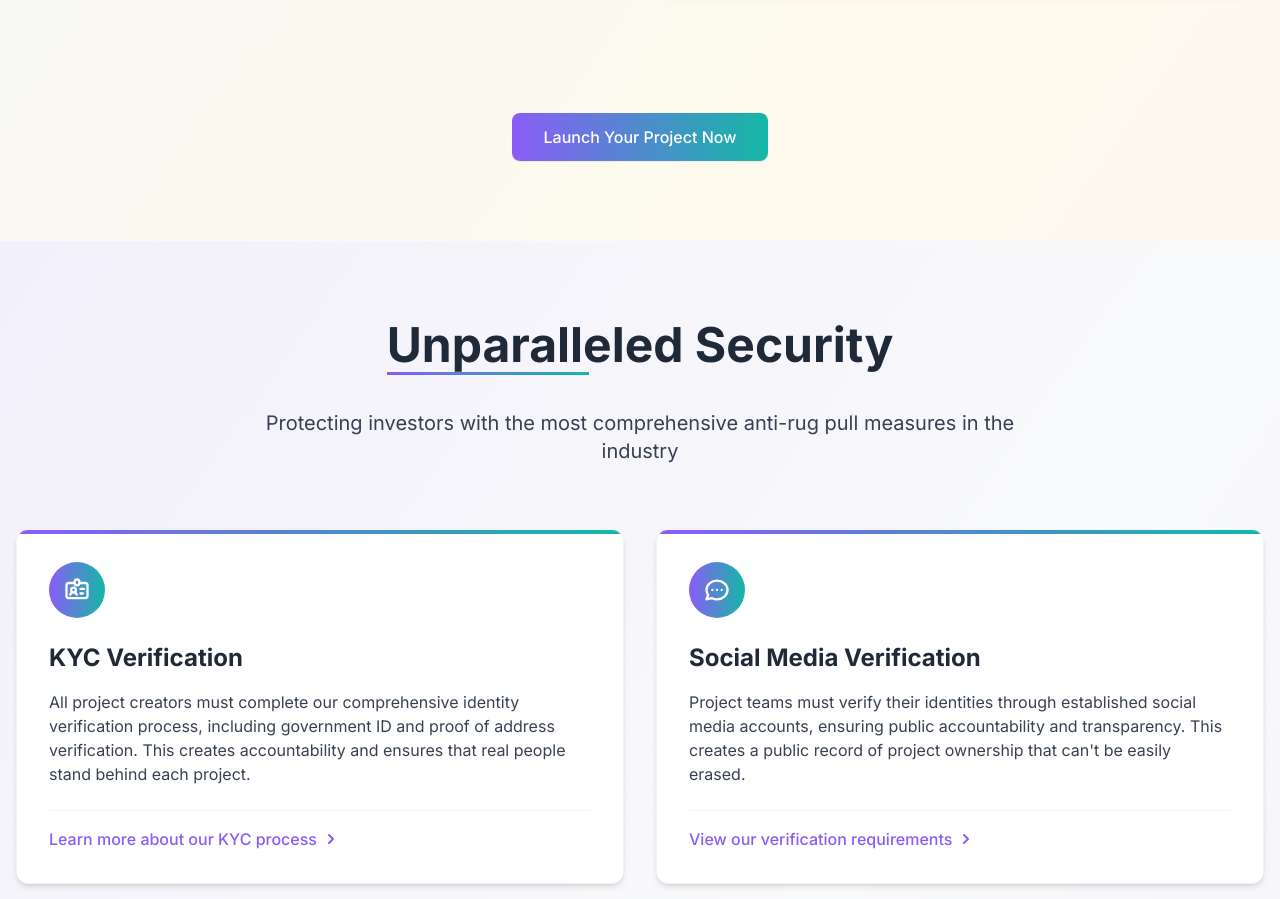
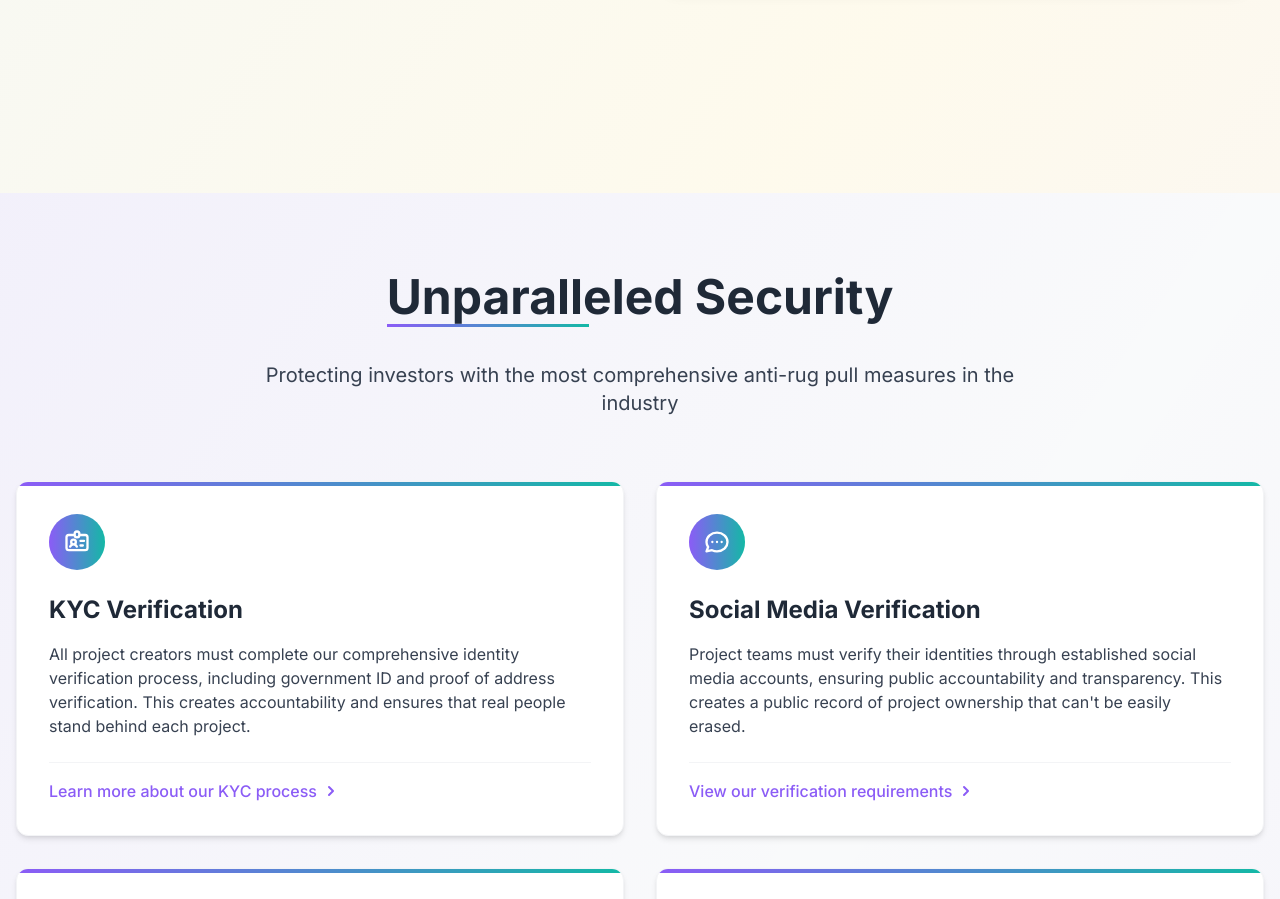
Before and after one commit to Gerjarlin/dmnd.labs, a React (Create React App) app: page / in a window 1280 px wide. Shown: the part 3009-3908 px from the top of the page. Built offline with nearby package versions, Linux system fonts and the light colour scheme.

Commit message:
Remove Launch Your Project button from HowItWorks section

```diff
--- a/src/components/HowItWorks.tsx
+++ b/src/components/HowItWorks.tsx
@@ -58,21 +58,6 @@ export const HowItWorks: React.FC<HowItWorksProps> = ({ className = '' }) => {
           imageAlt="Marketing support illustration"
           className="mb-16"
         />
-
-        <div className="text-center mt-8">
-          <motion.div
-            initial={{ opacity: 0, y: 20 }}
-            whileInView={{ opacity: 1, y: 0 }}
-            viewport={{ once: true }}
-            transition={{ duration: 0.6, delay: 0.6 }}
-          >
-            <a href="#launch">
-              <button className="bg-gradient-to-r from-primary-purple to-primary-teal text-white font-medium py-3 px-8 rounded-lg shadow-sm hover:shadow-md transition-all duration-300">
-                Launch Your Project Now
-              </button>
-            </a>
-          </motion.div>
-        </div>
       </div>
     </section>
   );
```
